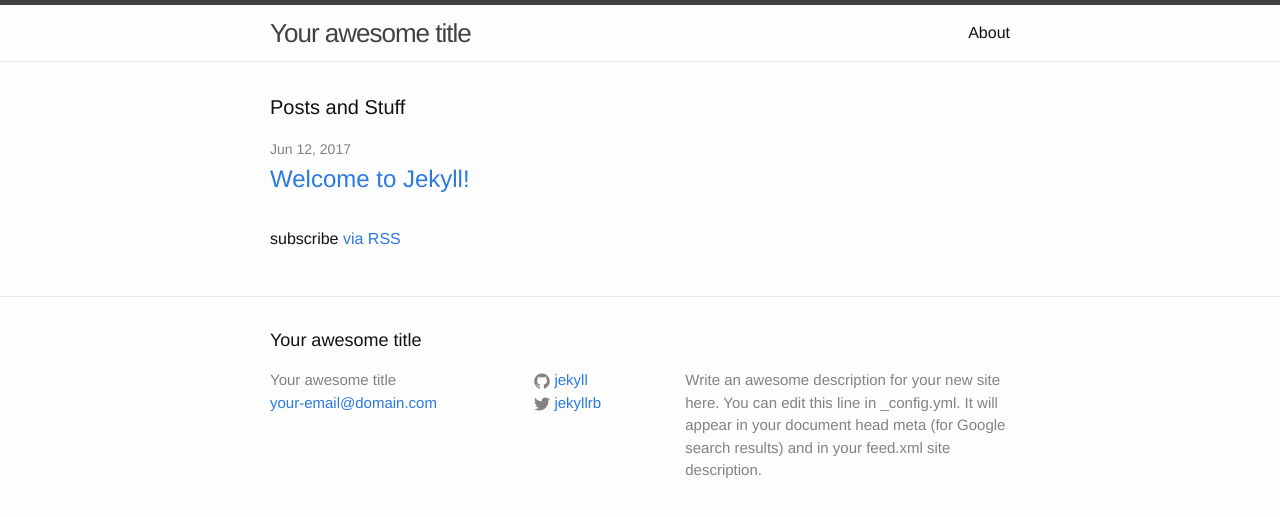
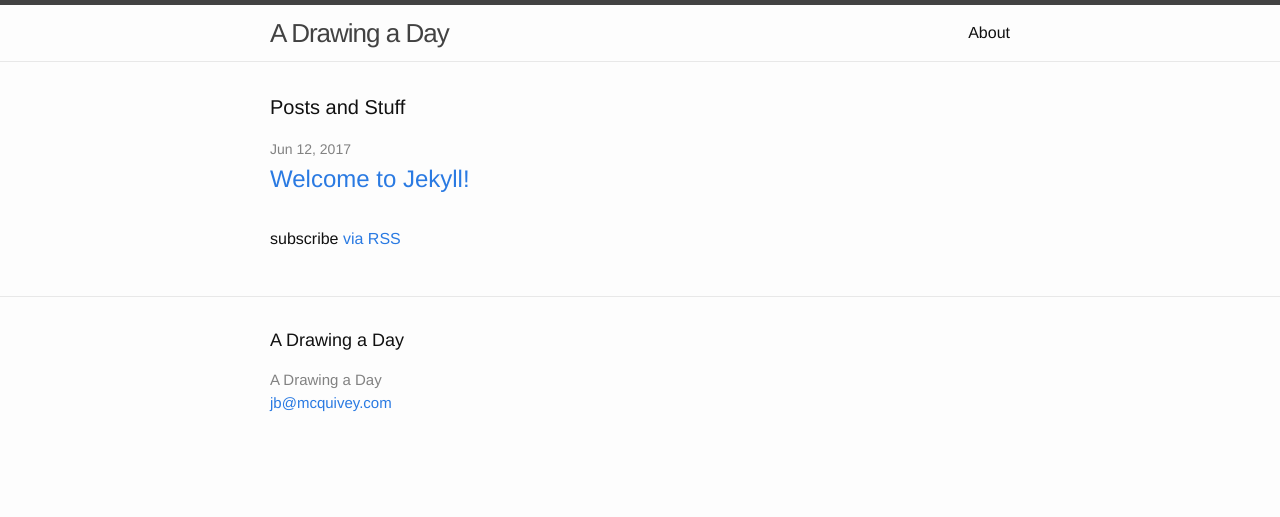
Before and after one commit to jbmcq/jbmcq.github.io, a Jekyll site: the page built from index.html, in a window 1280 px wide. Shown: the top 517 px of the page. Built offline with Jekyll 4.4.1, drawn with Linux system fonts in a browser that asks for light colours.

Commit message:
Create _config.yml

```diff
--- a/_config.yml
+++ b/_config.yml
@@ -6,16 +6,13 @@
 # 'jekyll serve'. If you change this file, please restart the server process.
 
 # Site settings
-title: Your awesome title
-email: your-email@domain.com
+title: A Drawing a Day
+email: jb@mcquivey.com
 description: > # this means to ignore newlines until "baseurl:"
-  Write an awesome description for your new site here. You can edit this
-  line in _config.yml. It will appear in your document head meta (for
-  Google search results) and in your feed.xml site description.
+
 baseurl: "" # the subpath of your site, e.g. /blog
 url: "http://yourdomain.com" # the base hostname & protocol for your site
-twitter_username: jekyllrb
-github_username:  jekyll
+
 
 # Build settings
 markdown: kramdown
```
